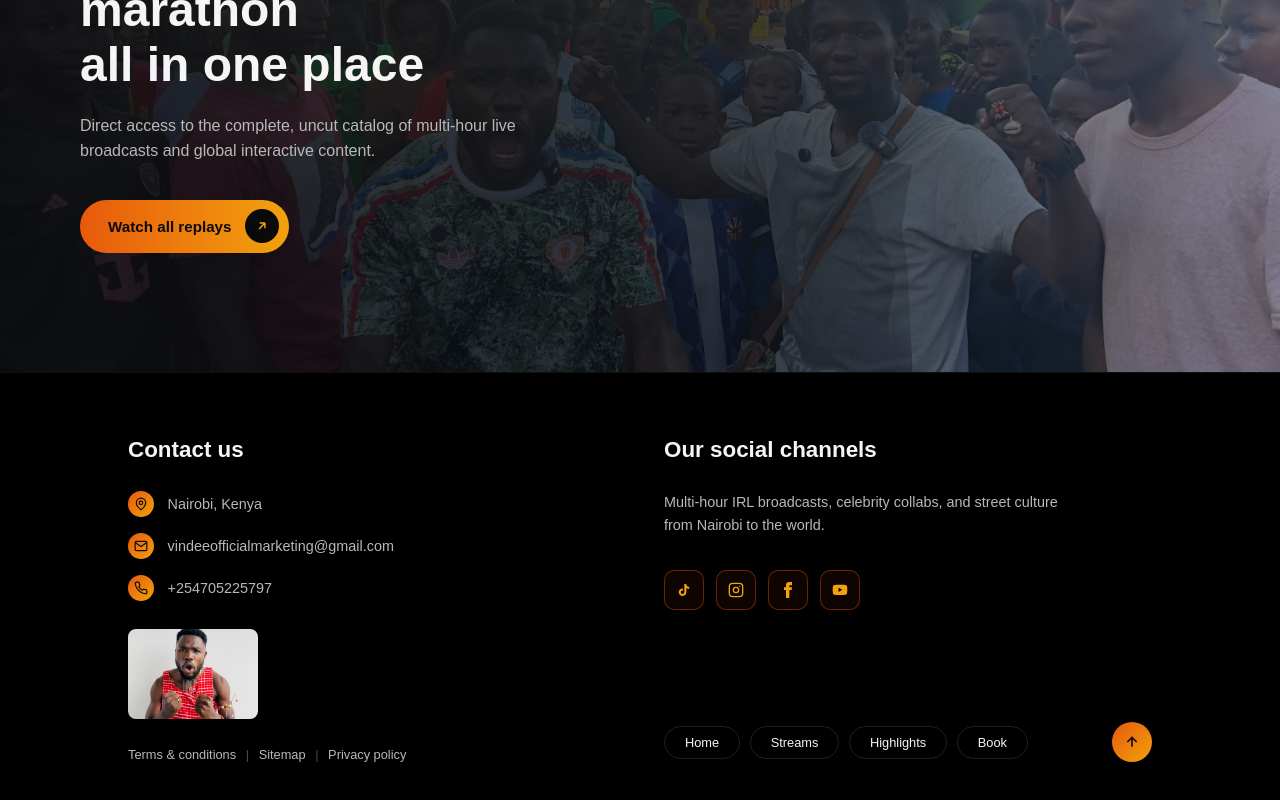
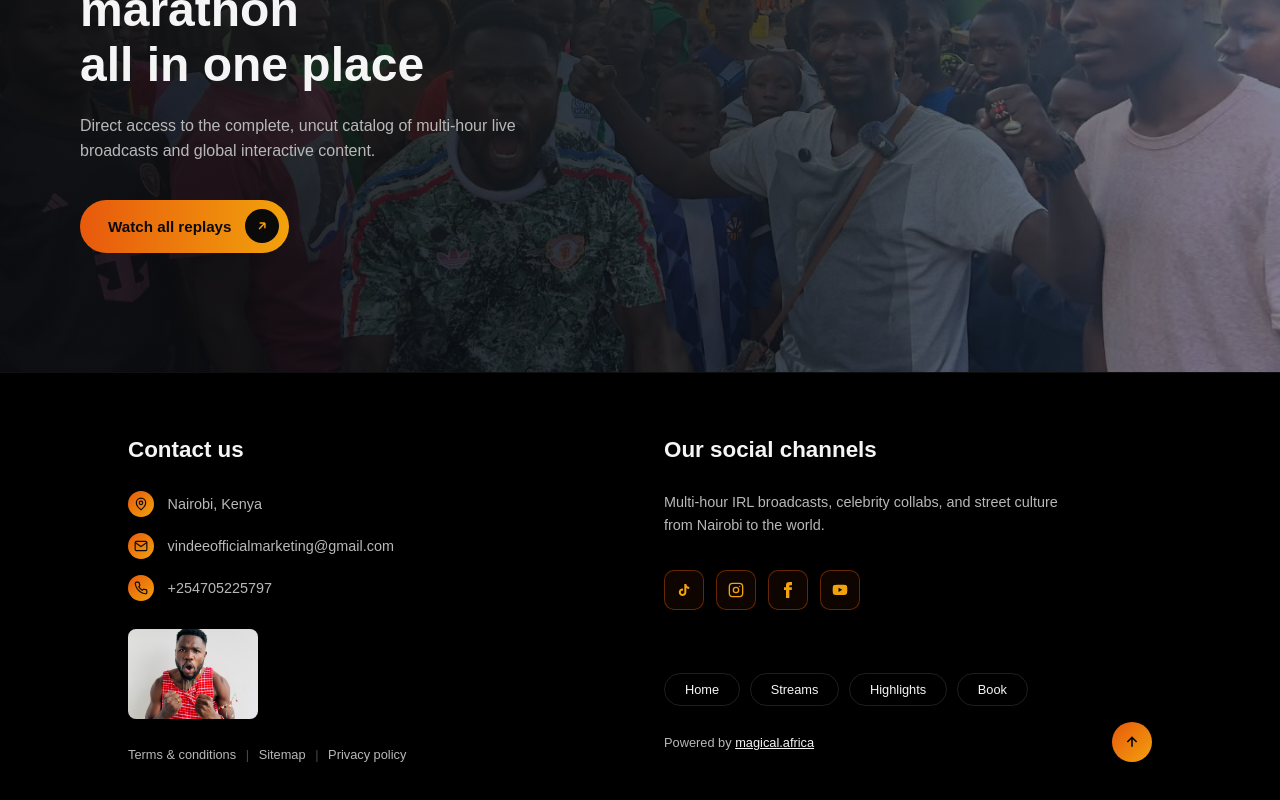
Before and after one commit to Fineteklabs-Engineering/Vindee-project, a React (Vite) app: page / in a window 1280 px wide. Shown: the part 4536-5336 px from the top of the page. Built offline with nearby package versions, Linux system fonts and the light colour scheme.

Commit message:
added the the powered by magical.africa to the footer

```diff
--- a/package.json
+++ b/package.json
@@ -10,6 +10,7 @@
     "preview": "vite preview"
   },
   "dependencies": {
+    "motion": "^12.42.2",
     "react": "^19.2.7",
     "react-dom": "^19.2.7",
     "react-helmet-async": "^3.0.0",
--- a/src/Pages/HighlightsPage.jsx
+++ b/src/Pages/HighlightsPage.jsx
@@ -1,16 +1,16 @@
 
 import { Helmet } from 'react-helmet-async';
 import HighlightsHero from '../components/HighlightsHero';
-{/* import HighlightsGrid from '../components/HighlightsGrid'; */}
+{/*} import HighlightsGrid from '../components/HighlightsGrid'; */}
 
 
 const HighlightsPage = () => (
   <>
     <Helmet>
-      <title>Career Highlights — Vindee Official</title>
+      <title>Career Highlights - Vindee Official</title>
     </Helmet>
     <HighlightsHero />
-  {/* <HighlightsGrid /> */}
+    {/* <HighlightsGrid /> */}
 
   </>
 );
--- a/src/components/Footer.jsx
+++ b/src/components/Footer.jsx
@@ -95,11 +95,15 @@ const Footer = () => {
             ))}
           </nav>
 
+          <p className='powered'>Powered by <a href="https://magicalafrica.nakkei.com/">magical.africa</a></p>
+
           <button className="footerScrollTop" onClick={scrollToTop} aria-label="Scroll to top">
             <svg width="16" height="16" viewBox="0 0 24 24" fill="none" stroke="currentColor" strokeWidth="2.5">
               <path d="M12 19V5M5 12l7-7 7 7" />
             </svg>
           </button>
+
+
         </div>
       </div>
     </footer>
--- a/src/components/HighlightsGrid.jsx
+++ b/src/components/HighlightsGrid.jsx
@@ -1,4 +1,4 @@
-// HighlightsGrid.jsx
+
 import { useEffect, useRef, useState } from 'react';
 import '../styles/highlights-grid.css';
 
--- a/src/styles/footer.css
+++ b/src/styles/footer.css
@@ -164,6 +164,20 @@
   transform: translateY(-3px);
 }
 
+.powered{
+    color: #B8B8B8;
+    font-size: 0.8rem;
+
+}
+
+.powered a{
+   color: #F5F5F5;
+
+}
+.powered a:hover{
+  color: #F2A20C;
+}
+
 /* Tablet */
 @media screen  and (min-width:1440px){
   .footerWrap{
```
Also changed, not shown: 1 other file (tests, documents, lock files or other folders).
